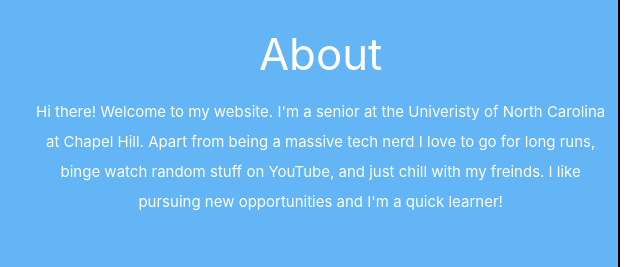
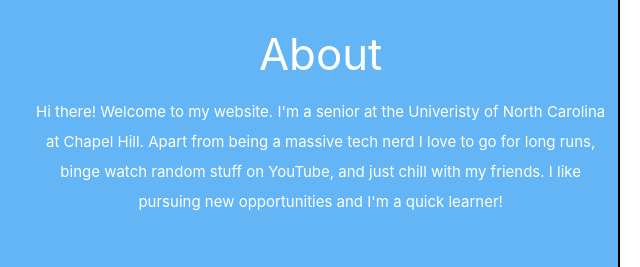
Before and after one commit to RahulUNC/RahulUNC.github.io, a website: page index.html in a window 1280 px wide. Shown: the part 457-724 px from the top of the page, 468-1108 px from the left. Drawn offline with nearby package versions, Linux system fonts and the light colour scheme.

Commit message:
spelling mistakes

```diff
--- a/index.html
+++ b/index.html
@@ -79,7 +79,7 @@
         <div class="col s12 m8">
           <h3>About</h3>
           <p>Hi there! Welcome to my website. I'm a senior at the Univeristy of North Carolina at Chapel Hill. Apart from being a massive tech nerd
-            I love to go for long runs, binge watch random stuff on YouTube, and just chill with my freinds. I like pursuing new opportunities and I'm a
+            I love to go for long runs, binge watch random stuff on YouTube, and just chill with my friends. I like pursuing new opportunities and I'm a
             quick learner!
           </p>
         </div>
```
